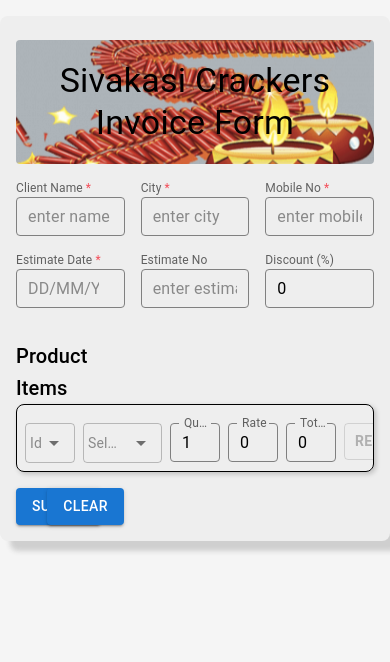
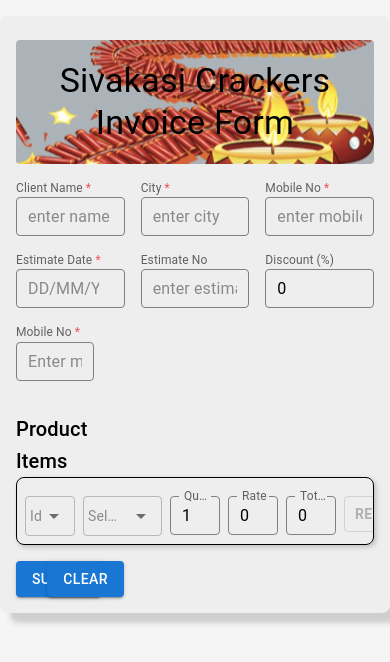
Before and after one commit to GanapathyRajaP13/Fire_crackers_invoice, a React (Vite) app: page / in a window 390 px wide. Shown: the top 662 px of the page. Built offline with nearby package versions, Linux system fonts and the light colour scheme.

Commit message:
add dynamic mobile number

```diff
--- a/src/components/invoiceForm/index.jsx
+++ b/src/components/invoiceForm/index.jsx
@@ -2,6 +2,7 @@
   Autocomplete,
   Box,
   Button,
+  Chip,
   Container,
   Grid,
   InputLabel,
@@ -49,9 +50,13 @@
   );
   const [errors, setErrors] = useState({});
 
+  const [mobileNumbers, setMobileNumbers] = useState(invoiceData?.mobileNumbers ?? []);
+  const [mobileNoSet, setMobileNoSet] = useState("");
+
   const validateForm = () => {
     const newErrors = {};
-
+    if (mobileNumbers.length < 1)
+      newErrors.mobileNumbers = "Add atleat one mobile number";
     if (!clientName) newErrors.clientName = "Client Name is required";
     if (!city) newErrors.city = "City is required";
     if (!mobileNo.match(/^\d{10}$/))
@@ -122,6 +127,7 @@
       },
       productDetails,
       discount,
+      mobileNumbers,
     };
 
     onSubmit(formattedData, true);
@@ -180,6 +186,14 @@
     }));
   };
 
+  const handleSaveMobileSet = (value) => {
+    setMobileNoSet(value);
+    setErrors((prev) => ({
+      ...prev,
+      mobileNoSet: value.length <= 10 ? "" : "Mobile number must be 10 digits",
+    }));
+  };
+
   const handleEstimateNoChange = (e) => {
     setEstimateNo(e.target.value);
   };
@@ -213,6 +227,45 @@
       e.preventDefault();
       e.target.value !== "" && handleAddItem();
     }
+  };
+
+  const handleEnterMobileSet = (e) => {
+    if (e.key === "Enter") {
+      e.preventDefault();
+      handleAddMobileNumber();
+    }
+  };
+
+  const handleAddMobileNumber = () => {
+    if (!mobileNoSet.match(/^\d{10}$/)) {
+      setErrors((prev) => ({
+        ...prev,
+        mobileNoSet: "Mobile number must be 10 digits",
+      }));
+      return;
+    }
+    console.log(mobileNumbers.length, "lllllllllllllllll");
+    if (mobileNumbers.length >= 5) {
+      setErrors((prev) => ({
+        ...prev,
+        mobileNoSet: null,
+        mobileNumbers: "You can only add up to 5 mobile numbers.",
+      }));
+      return;
+    }
+
+    setMobileNumbers([...mobileNumbers, mobileNoSet]);
+    setMobileNoSet("");
+    setErrors((prev) => ({
+      ...prev,
+      mobileNoSet: "",
+      mobileNumbers: "",
+    }));
+  };
+
+  const handleRemoveMobileNumber = (index) => {
+    const newMobileNumbers = mobileNumbers.filter((_, i) => i !== index);
+    setMobileNumbers(newMobileNumbers);
   };
 
   return (
@@ -393,6 +446,55 @@
               </Typography>
             )}
           </Grid>
+
+          <Grid item xs={3}>
+            <InputLabel sx={{ ...inputFieldStyle.labelStyle }}>
+              Mobile No {<span>*</span>}
+            </InputLabel>
+            <TextField
+              placeholder="Enter mobile number"
+              type="number"
+              value={mobileNoSet}
+              onChange={(e) => handleSaveMobileSet(e.target.value)}
+              onKeyDown={(e) => handleEnterMobileSet(e)}
+              error={!!errors.mobileNoSet}
+              fullWidth
+              sx={{
+                ...inputFieldStyle.textFieldSx,
+                '& input[type="number"]::-webkit-inner-spin-button, & input[type="number"]::-webkit-outer-spin-button':
+                  {
+                    "-webkit-appearance": "none",
+                    margin: 0,
+                  },
+              }}
+            />
+            {(errors.mobileNoSet || errors.mobileNumbers) && (
+              <Typography color="error" sx={{ fontSize: "12px" }}>
+                {errors.mobileNoSet ?? errors.mobileNumbers}
+              </Typography>
+            )}
+          </Grid>
+
+          {/* Display the list of mobile numbers */}
+          {mobileNumbers.length > 0 && (
+            <Grid item xs={9}>
+              <Typography sx={{ fontSize: "12px", color: "#5F5F5F" }}>
+                Mobile Numbers:
+              </Typography>
+              <Box>
+                {mobileNumbers.map((number, index) => (
+                  <Chip
+                    key={index}
+                    label={number}
+                    onDelete={() => handleRemoveMobileNumber(index)}
+                    color="gray"
+                    variant="outlined"
+                    sx={{ marginBottom: "10px", marginRight: "10px" }}
+                  />
+                ))}
+              </Box>
+            </Grid>
+          )}
 
           <Grid item xs={12}>
             <Grid container spacing={0} pt={2}>
--- a/src/components/invoicePreview/index.jsx
+++ b/src/components/invoicePreview/index.jsx
@@ -20,7 +20,8 @@
 
 const InvoicePreview = ({ invoiceData, handleBack }) => {
   const componentRef = useRef(null);
-  const { clientDetails, productDetails, discount } = invoiceData;
+  const { clientDetails, productDetails, discount, mobileNumbers } =
+    invoiceData;
   const [discountedRate, setDiscountedRate] = useState(0);
   const [total, setTotal] = useState(0);
   const nonDiscountTotalValue = 0;
@@ -129,17 +130,26 @@
             <Typography variant="h6">
               <strong>SIVAKASI CRACKERS</strong>
             </Typography>
-            <Grid container spacing={2} justifyContent="center">
-              <Grid item xs={3}>
+            <Grid
+              container
+              spacing={0}
+              justifyContent="center"
+              alignItems="center"
+            >
+              <Grid item xs={1}>
                 <Typography>
-                  <strong>Phone No:</strong> 9842972802
+                  <strong>Phone No:</strong>
                 </Typography>
               </Grid>
-              <Grid item xs={3}>
-                <Typography>
-                  <strong>Mobile No:</strong> 7806999169
-                </Typography>
-              </Grid>
+
+              {mobileNumbers.map((number, index) => (
+                <Grid item xs={1} key={index}>
+                  <Typography>
+                    {number}
+                    {index < mobileNumbers.length - 1 && ","}
+                  </Typography>
+                </Grid>
+              ))}
             </Grid>
           </Box>
         </Box>
@@ -591,7 +601,12 @@
                       borderBottom: "1px solid #000",
                       width: "90px",
                       textAlign: "right",
-                      pr: Number(total) < 1000 ? 3 : Number(total) > 1000 && Number(total) < 100000 ? 2 : 0,
+                      pr:
+                        Number(total) < 1000
+                          ? 3
+                          : Number(total) > 1000 && Number(total) < 100000
+                          ? 2
+                          : 0,
                     }}
                   >
                     <strong>
--- a/src/pages/invoice/index.jsx
+++ b/src/pages/invoice/index.jsx
@@ -18,15 +18,7 @@
   };
 
   useEffect(() => {
-    const savedItems = localStorage.getItem("items");
-    if (savedItems) {
-      try {
-        setInvoiceData(JSON.parse(savedItems));
-      } catch (error) {
-        console.error("Failed to parse saved items:", error);
-        setInvoiceData([]);
-      }
-    }
+    localStorage.clear();
   }, []);
 
   return (
```
